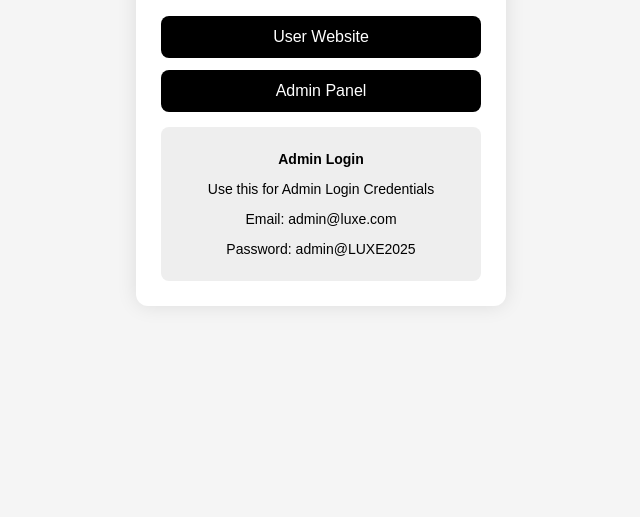
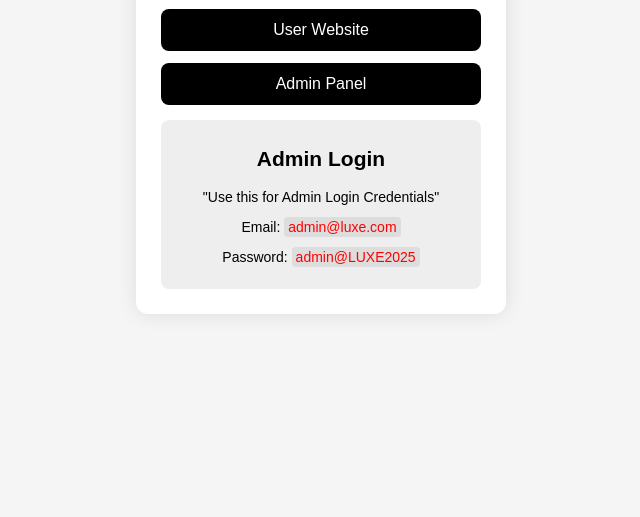
Before and after one commit to Manohar-K-dev/LUXE-Main, a plain HTML site: page index.html in a window 1280 px wide. Shown: the part 299-816 px from the top of the page, without its empty margins (319-959 px from the left). Drawn offline with Linux system fonts and the light colour scheme.

Commit message:
Final Commit

```diff
--- a/index.html
+++ b/index.html
@@ -44,6 +44,13 @@
             padding: 10px;
             border-radius: 8px;
         }
+
+        span {
+            background: #ddd;
+            color: red;
+            padding: 2px 4px;
+            border-radius: 4px;
+        }
     </style>
 </head>
 
@@ -51,15 +58,19 @@
     <div class="box">
         <h2>Luxe E-commerce</h2>
 
-        <button onclick="window.location.href='https://luxe-ecommerce.onrender.com'">User Website</button>
+        <a href="https://luxe-ecommerce.onrender.com" target="_blank">
+            <button>User Website</button>
+        </a>
 
-        <button onclick="window.location.href='https://luxe-admin-fyo6.onrender.com'">Admin Panel</button>
+        <a href="https://luxe-admin-fyo6.onrender.com" target="_blank">
+            <button>Admin Panel</button>
+        </a>
 
         <div class="admin-info">
-            <p><b>Admin Login</b></p>
-            <span>Use this for Admin Login Credentials</span>
-            <p>Email: admin@luxe.com</p>
-            <p>Password: admin@LUXE2025</p>
+            <h2><b>Admin Login</b></h2>
+            <p>"Use this for Admin Login Credentials"</p>
+            <p>Email: <span>admin@luxe.com</span></p>
+            <p>Password: <span>admin@LUXE2025</span></p>
         </div>
     </div>
 </body>
```
